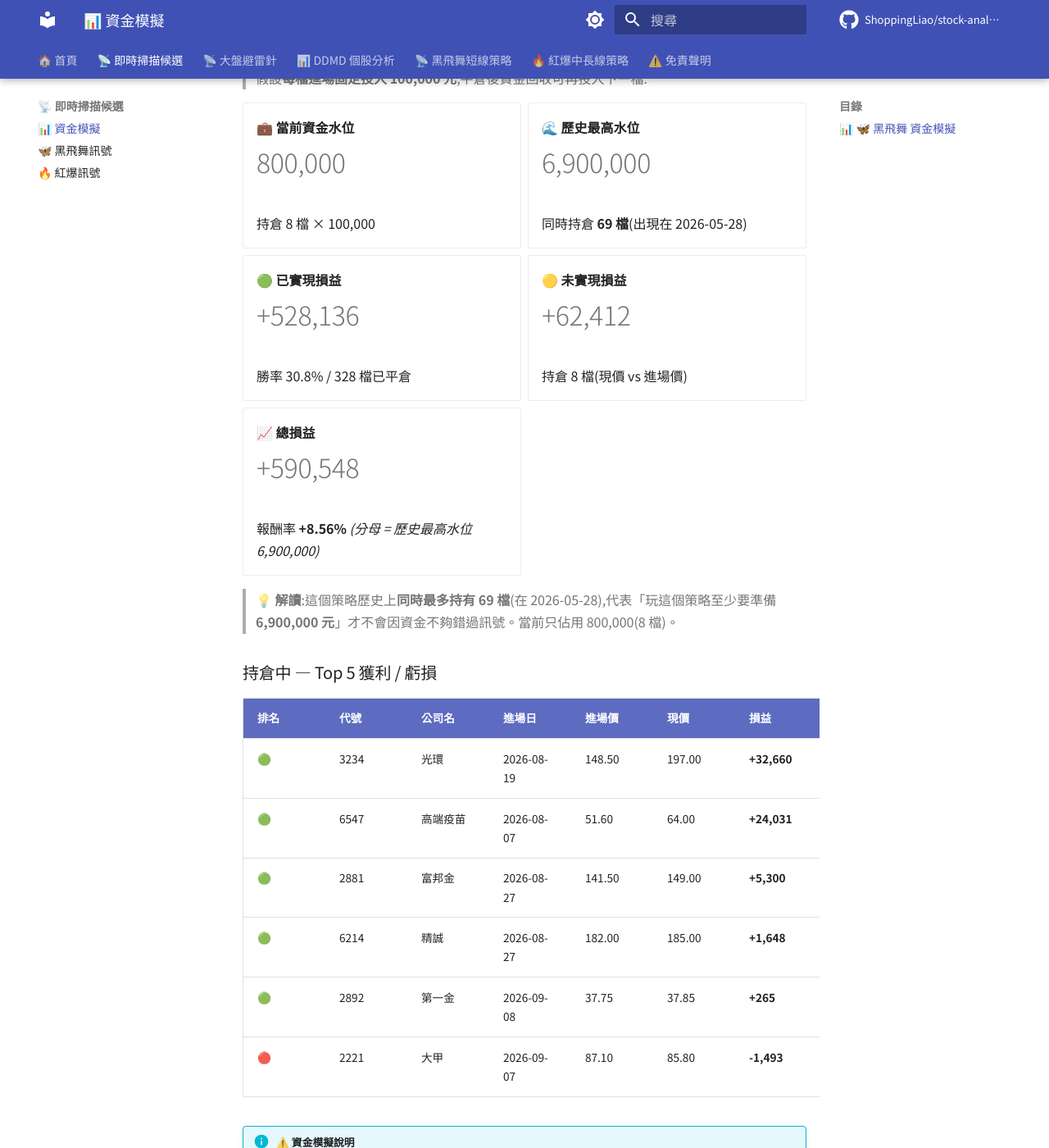
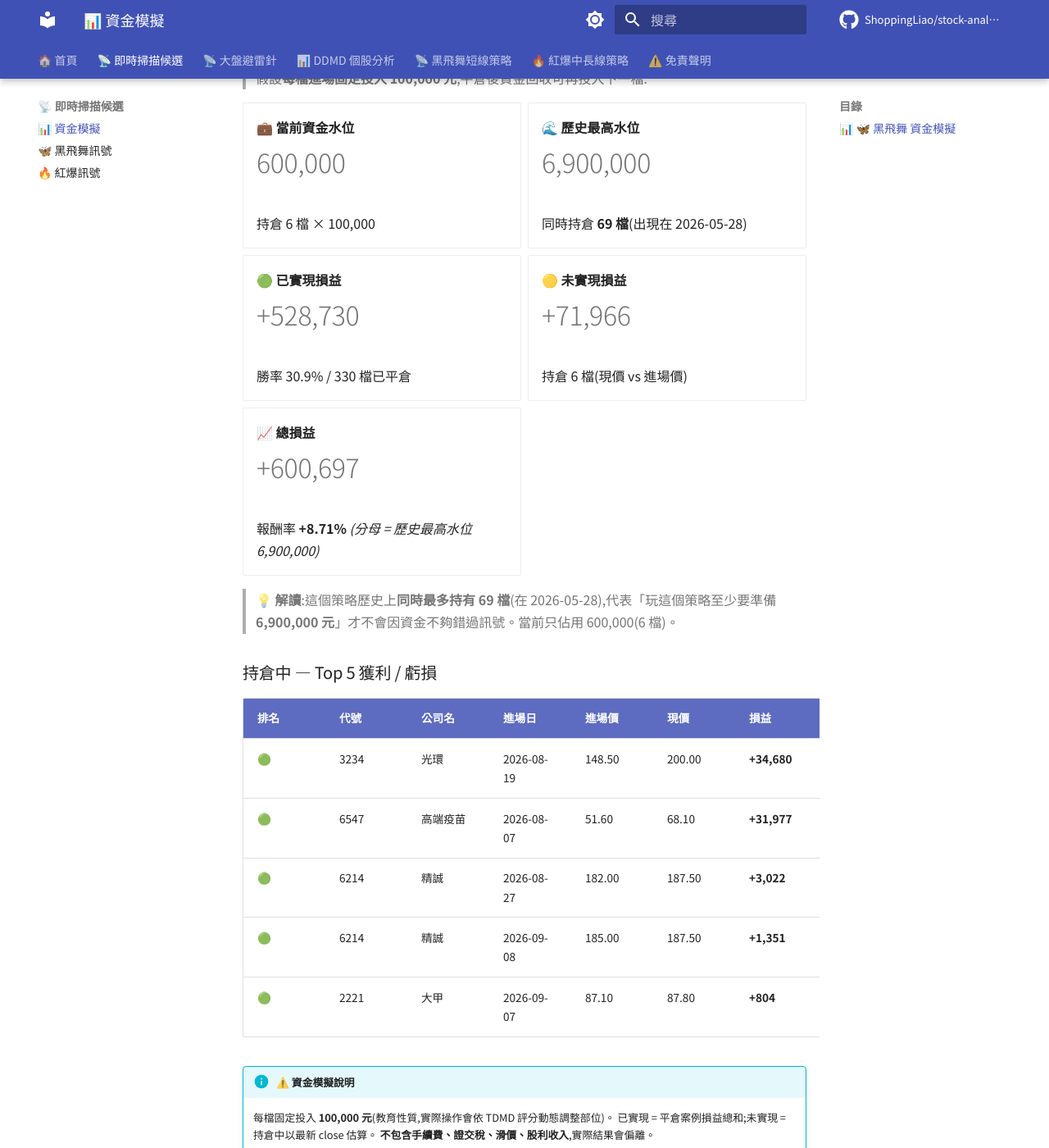
Before and after one commit to ShoppingLiao/stock-analysis-public, an MkDocs documentation site: the page built from docs/signals_capital.md, in a window 1280 px wide and 1400 px high, scrolled down 445 px. Shown: the whole window at 82% size. Built offline with MkDocs 1.6.1 and Material for MkDocs 9.7.7, drawn with Linux system fonts in a browser that asks for light colours; comment, search, counter and statistics services are not loaded; some of the changed text lies outside the part shown.

Commit message:
docs(signals): update BB + RB + capital (2026-09-09)

```diff
--- a/docs/signals_capital.md
+++ b/docs/signals_capital.md
@@ -17,9 +17,9 @@
 
 -   **💼 當前資金水位**
 
-    # 800,000
+    # 600,000
 
-    持倉 8 檔 × 100,000
+    持倉 6 檔 × 100,000
 
 -   **🌊 歷史最高水位**
 
@@ -29,36 +29,35 @@
 
 -   **🟢 已實現損益**
 
-    # +528,136
+    # +528,730
 
-    勝率 30.8% / 328 檔已平倉
+    勝率 30.9% / 330 檔已平倉
 
 -   **🟡 未實現損益**
 
-    # +62,412
+    # +71,966
 
-    持倉 8 檔(現價 vs 進場價)
+    持倉 6 檔(現價 vs 進場價)
 
 -   **📈 總損益**
 
-    # +590,548
+    # +600,697
 
-    報酬率 **+8.56%** _(分母 = 歷史最高水位 6,900,000)_
+    報酬率 **+8.71%** _(分母 = 歷史最高水位 6,900,000)_
 
 </div>
 
-> **💡 解讀**:這個策略歷史上**同時最多持有 69 檔**(在 2026-05-28),代表「玩這個策略至少要準備 **6,900,000 元**」才不會因資金不夠錯過訊號。當前只佔用 800,000(8 檔)。
+> **💡 解讀**:這個策略歷史上**同時最多持有 69 檔**(在 2026-05-28),代表「玩這個策略至少要準備 **6,900,000 元**」才不會因資金不夠錯過訊號。當前只佔用 600,000(6 檔)。
 
 ### 持倉中 — Top 5 獲利 / 虧損
 
 | 排名 | 代號 | 公司名 | 進場日 | 進場價 | 現價 | 損益 | 損益% |
 |------|------|--------|--------|--------|------|------|-------|
-| 🟢 | 3234 | 光環 | 2026-08-19 | 148.50 | 197.00 | **+32,660** | **+32.66%** |
-| 🟢 | 6547 | 高端疫苗 | 2026-08-07 | 51.60 | 64.00 | **+24,031** | **+24.03%** |
-| 🟢 | 2881 | 富邦金 | 2026-08-27 | 141.50 | 149.00 | **+5,300** | **+5.30%** |
-| 🟢 | 6214 | 精誠 | 2026-08-27 | 182.00 | 185.00 | **+1,648** | **+1.65%** |
-| 🟢 | 2892 | 第一金 | 2026-09-08 | 37.75 | 37.85 | **+265** | **+0.26%** |
-| 🔴 | 2221 | 大甲 | 2026-09-07 | 87.10 | 85.80 | **-1,493** | **-1.49%** |
+| 🟢 | 3234 | 光環 | 2026-08-19 | 148.50 | 200.00 | **+34,680** | **+34.68%** |
+| 🟢 | 6547 | 高端疫苗 | 2026-08-07 | 51.60 | 68.10 | **+31,977** | **+31.98%** |
+| 🟢 | 6214 | 精誠 | 2026-08-27 | 182.00 | 187.50 | **+3,022** | **+3.02%** |
+| 🟢 | 6214 | 精誠 | 2026-09-08 | 185.00 | 187.50 | **+1,351** | **+1.35%** |
+| 🟢 | 2221 | 大甲 | 2026-09-07 | 87.10 | 87.80 | **+804** | **+0.80%** |
 
 !!! info "⚠️ 資金模擬說明"
     每檔固定投入 **100,000 元**(教育性質,實際操作會依 TDMD 評分動態調整部位)。
@@ -111,16 +110,16 @@
 
 | 排名 | 代號 | 公司名 | 進場日 | 進場價 | 現價 | 損益 | 損益% |
 |------|------|--------|--------|--------|------|------|-------|
-| 🟢 | 8039 | 台虹 | 2026-07-14 | 185.50 | 294.50 | **+58,760** | **+58.76%** |
-| 🟢 | 2395 | 研華 | 2026-07-09 | 547.00 | 657.00 | **+20,110** | **+20.11%** |
-| 🟢 | 3498 | 陽程 | 2026-08-17 | 158.50 | 189.50 | **+19,558** | **+19.56%** |
-| 🟢 | 2301 | 光寶科 | 2026-08-05 | 249.00 | 291.00 | **+16,867** | **+16.87%** |
-| 🟢 | 2030 | 彰源 | 2026-08-10 | 20.45 | 23.80 | **+16,381** | **+16.38%** |
-| 🔴 | 2491 | 吉祥全 | 2026-08-28 | 56.40 | 40.60 | **-28,014** | **-28.01%** |
-| 🔴 | 2359 | 所羅門 | 2026-08-18 | 177.50 | 135.50 | **-23,662** | **-23.66%** |
-| 🔴 | 6265 | 方土昶 | 2026-08-17 | 63.30 | 53.80 | **-15,008** | **-15.01%** |
-| 🔴 | 3094 | 聯傑 | 2026-09-04 | 46.50 | 41.25 | **-11,290** | **-11.29%** |
-| 🔴 | 1312 | 國喬 | 2026-09-01 | 15.65 | 13.90 | **-11,182** | **-11.18%** |
+| 🟢 | 8039 | 台虹 | 2026-07-14 | 185.50 | 289.50 | **+56,065** | **+56.06%** |
+| 🟢 | 3406 | 玉晶光 | 2026-08-31 | 916.00 | 1110.00 | **+21,179** | **+21.18%** |
+| 🟢 | 3498 | 陽程 | 2026-08-17 | 158.50 | 191.00 | **+20,505** | **+20.50%** |
+| 🟢 | 2395 | 研華 | 2026-07-09 | 547.00 | 653.00 | **+19,378** | **+19.38%** |
+| 🟢 | 2301 | 光寶科 | 2026-08-05 | 249.00 | 292.50 | **+17,470** | **+17.47%** |
+| 🔴 | 2491 | 吉祥全 | 2026-08-28 | 56.40 | 41.75 | **-25,975** | **-25.98%** |
+| 🔴 | 2359 | 所羅門 | 2026-08-18 | 177.50 | 133.50 | **-24,789** | **-24.79%** |
+| 🔴 | 6265 | 方土昶 | 2026-08-17 | 63.30 | 53.10 | **-16,114** | **-16.11%** |
+| 🔴 | 3094 | 聯傑 | 2026-09-04 | 46.50 | 40.80 | **-12,258** | **-12.26%** |
+| 🔴 | 2615 | 萬海 | 2026-08-24 | 124.50 | 116.00 | **-6,827** | **-6.83%** |
 
 !!! info "⚠️ 資金模擬說明"
     每檔固定投入 **100,000 元**(教育性質,實際操作會依 TDMD 評分動態調整部位)。
@@ -135,9 +134,9 @@
 
 -   **💼 當前資金水位**
 
-    # 4,600,000
+    # 4,400,000
 
-    BB 800,000 + RB 3,800,000
+    BB 600,000 + RB 3,800,000
 
 -   **🌊 兩策略歷史最高水位**
 
@@ -147,21 +146,21 @@
 
 -   **🟢 已實現損益**
 
-    # -154,524
+    # -153,930
 
-    BB +528,136 + RB -682,660
+    BB +528,730 + RB -682,660
 
 -   **🟡 未實現損益**
 
-    # +122,243
+    # +197,013
 
-    BB +62,412 + RB +59,831
+    BB +71,966 + RB +125,047
 
--   **📉 總損益**
+-   **📈 總損益**
 
-    # -32,281
+    # +43,083
 
-    報酬率 **-0.14%** _(分母 = 兩策略歷史最高水位)_
+    報酬率 **+0.19%** _(分母 = 兩策略歷史最高水位)_
 
 </div>
 
```
Also changed, not shown: other parts of docs/signals_capital.md (+3 -3 lines), docs/signals_black_butterfly.md (+21 -9 lines).
